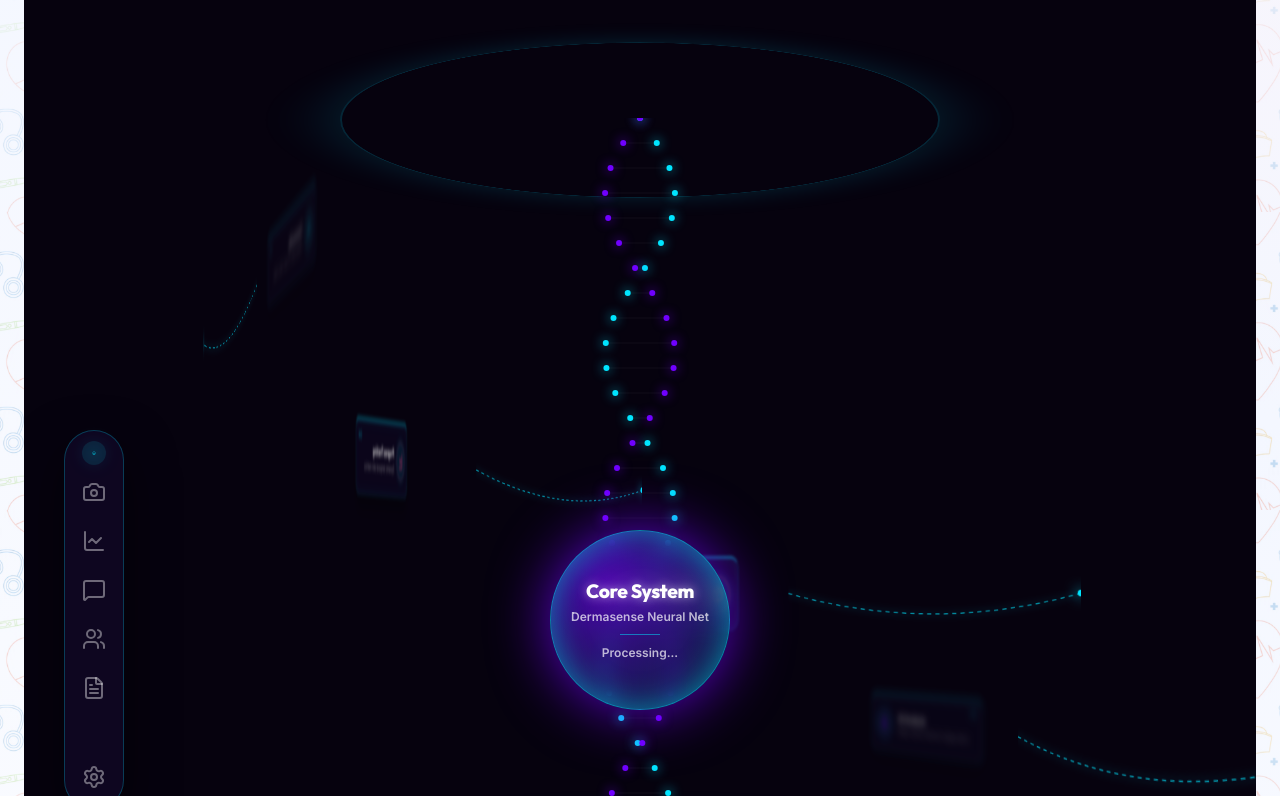
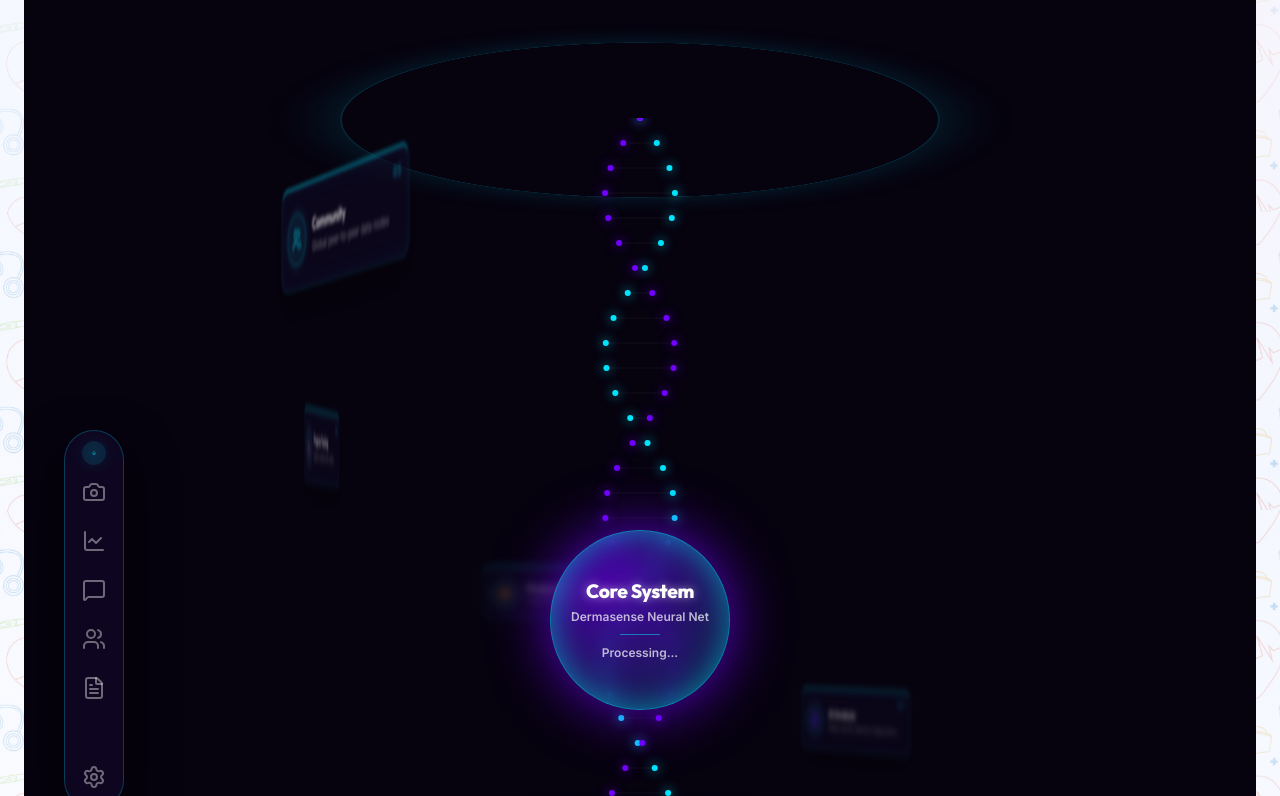
Before and after one commit to arpittkhandelwal/derma-sense, a React (Vite) app: page / in a window 1280 px wide. Shown: the part 1244-2040 px from the top of the page. Built offline with nearby package versions, Linux system fonts and the light colour scheme; no server answers.

Commit message:
Fix 3D math sync bug causing backwards cards and broken tethers

```diff
--- a/src/components/OrbitUI.jsx
+++ b/src/components/OrbitUI.jsx
@@ -75,6 +75,11 @@ export default function OrbitUI() {
           85% { opacity: 1; }
           100% { transform: translateY(-450px) rotateY(var(--card-angle)) translateZ(${radius}px); opacity: 0; }
         }
+
+        @keyframes synced-revolve {
+          0% { transform: rotateY(0deg); }
+          100% { transform: rotateY(360deg); }
+        }
       `}</style>
 
       {/* Floating Left Sidebar */}
@@ -110,8 +115,8 @@ export default function OrbitUI() {
           <p>Processing...</p>
         </div>
 
-        {/* The Revolving System */}
-        <div className="orbit-spinner">
+        {/* The Revolving System (Forced to exact same duration to sync perfectly) */}
+        <div className="orbit-spinner" style={{ animation: `synced-revolve ${duration}s infinite linear` }}>
           {cardsData.map((card) => (
             <div
               key={card.id}
@@ -122,8 +127,8 @@ export default function OrbitUI() {
                 animationDelay: `${card.delay}s`
               }}
             >
-              {/* Sweeping Tether Line */}
-              <div style={{ position: 'absolute', right: '150px', top: '50%', width: radius, height: '100px', transformOrigin: 'right center', transform: 'translateY(-50px)' }}>
+              {/* Sweeping Tether Line pointing backwards (-90deg) to the center axis! */}
+              <div style={{ position: 'absolute', right: '150px', top: '50%', width: radius, height: '100px', transformOrigin: 'right center', transform: 'translateY(-50px) rotateY(-90deg)' }}>
                 <svg width="100%" height="100%" viewBox={`0 0 ${radius} 100`} preserveAspectRatio="none">
                   <path d={`M 0,50 Q ${radius/2},100 ${radius},50`} stroke="#00E5FF" strokeWidth="1.5" strokeDasharray="5 5" fill="none" opacity="0.6" filter="drop-shadow(0 0 5px #00E5FF)" />
                   <circle cx="0" cy="50" r="4" fill="#00E5FF" filter="drop-shadow(0 0 8px #00E5FF)" />
@@ -133,7 +138,7 @@ export default function OrbitUI() {
               {/* Z-Depth Counter-Rotating Card */}
               <div
                 className="orbit-card-inner"
-                style={{ animation: `anti-orbit-zdepth-${card.id} ${duration}s infinite linear`, animationDelay: `${card.delay}s` }}
+                style={{ animation: `anti-orbit-zdepth-${card.id} ${duration}s infinite linear`, animationDelay: `0s` }}
               >
                 <div className="orbit-card-number">{card.id}</div>
                 <div className="orbit-card-icon" style={{ color: `rgb(${card.color})`, borderColor: `rgba(${card.color}, 0.5)` }}>
```
Also changed, not shown: 1 other file (tests, documents, lock files or other folders).
